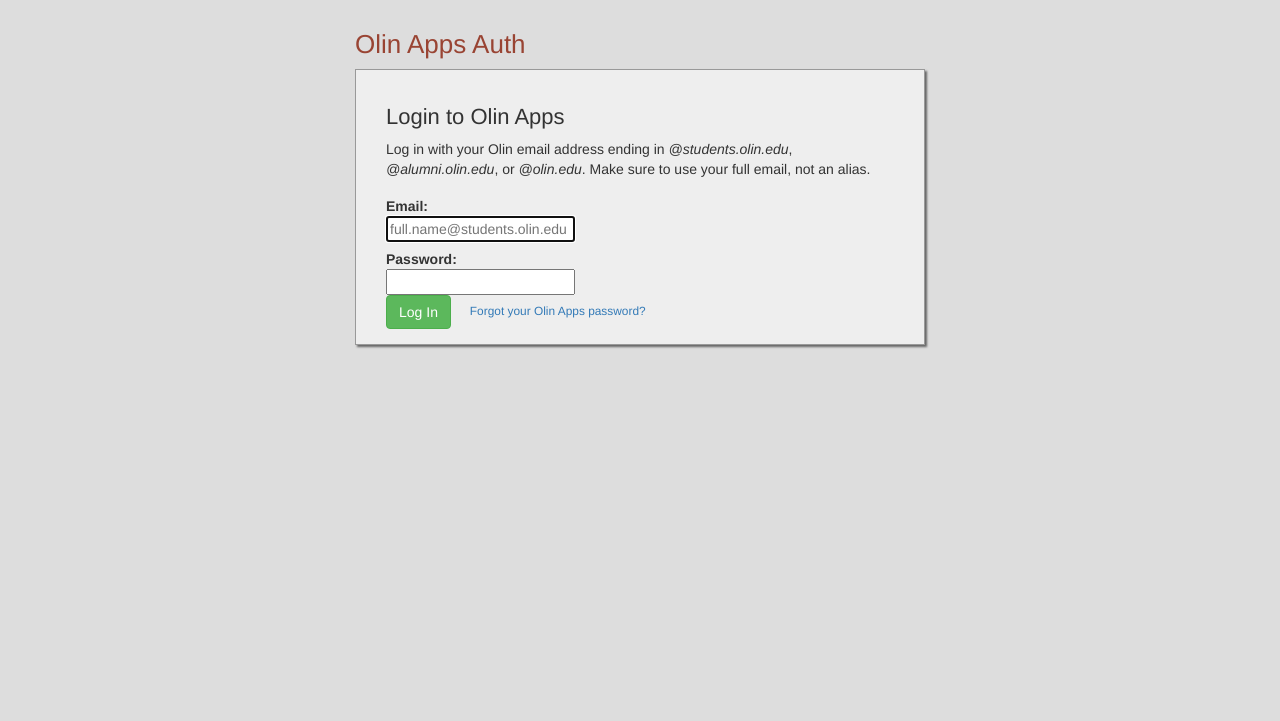
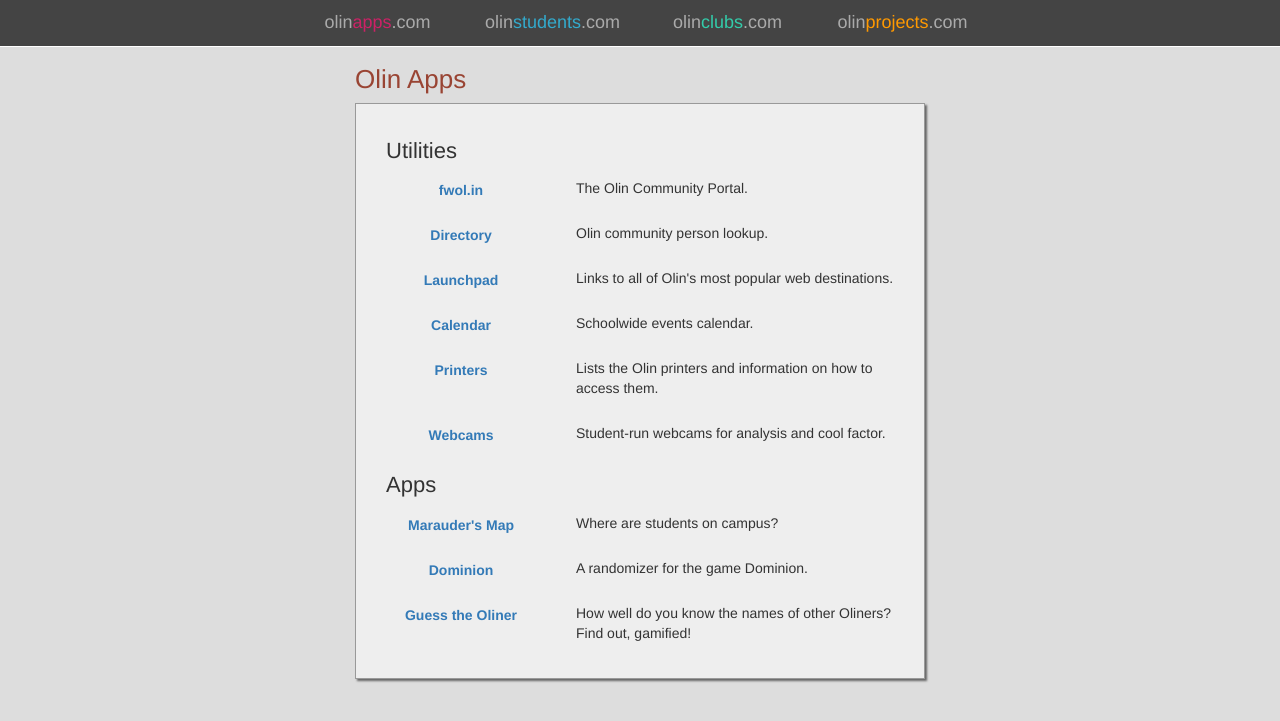
Before and after one commit to olin/olinapps, a Flask app: page / in a window 1280 px wide. Shown: the top 721 px of the page. Run offline with Flask 2, Linux system fonts and the light colour scheme; parts of the project's set-up code (start-up, migrations or seed data) failed here and were passed over; some libraries are stand-ins or nearby versions.

Commit message:
olinapps.com

```diff
--- a/app.py
+++ b/app.py
@@ -131,7 +131,7 @@
 @app.route('/')
 def route_index():
   user = get_session_user()
-  return render_template('login.html',
+  return render_template('index.html',
     external=request.args.get('external'),
     user=user)
 
@@ -157,14 +157,20 @@
   else:
     return redirect('/?external=%s' % request.args.get('callback'))
 
-@app.route('/login', methods=['POST'])
+@app.route('/login', methods=['GET', 'POST'])
 def route_login():
-  # Normalize username.
-  username = request.form.get('email')
-  if not username:
+  if request.method == 'GET':
+    user = get_session_user()
     return render_template('login.html',
       external=request.args.get('external'),
-      message="Please enter an email address.")
+      user=user)
+  # Normalize username.
+  else:
+    username = request.form.get('email')
+    if not username:
+      return render_template('login.html',
+        external=request.args.get('external'),
+        message="Please enter an email address.")
 
   # Check for canonical emails.
   if email_domain_part(username) not in ['olin.edu', 'students.olin.edu', 'alumni.olin.edu']:
--- a/static/style.css
+++ b/static/style.css
@@ -1,5 +1,5 @@
 .container-fluid { max-width: 600px; margin-left: auto; margin-right: auto;}
-body { background: #ddd; padding-top: 30px;}
+body { background: #ddd; padding-bottom: 30px; }
 
 h1 { margin: 0 0 10px; font-size: 26px; font-weight: normal; }
 h1 a { color: #943; }
@@ -9,3 +9,17 @@
 
 #body { border: 1px solid #999; background: #eee; box-shadow: #666 2px 2px 2px;
 padding: 15px 30px;}
+
+header { overflow: auto; font-size: 18px;
+  color: #aaa; border: none; background: #444; border-bottom: 1px solid #fff;
+  padding: 0 0; margin-bottom: 18px;}
+#olinstar, #olinstar li { display: block; margin: 0; padding: 0; list-style: none; }
+#olinstar { overflow: auto; max-width: 700px; margin: 0 auto; }
+#olinstar a { text-decoration: none; color: inherit; padding: 10px; display: block; }
+#olinstar a:hover { color: white; background: #555; }
+#olinstar li { float: left; width: 25%; text-align: center; }
+#olinstar b { font-weight: normal; }
+#olinstar .apps b { color: #C26;}
+#olinstar .students b { color: #3AC;}
+#olinstar .clubs b { color: #3CA;}
+#olinstar .projects b { color: #F90;}
--- /dev/null
+++ b/templates/index.html
@@ -0,0 +1,25 @@
+{% extends "layout.html" %}
+{% block body %}
+
+<style>
+#page-projects p { padding: 5px 0 10px 190px; }
+#page-projects a { width: 150px; margin-left: -190px; float: left; margin-top: -5px; }
+#page-projects p, #page-projects h2 { clear: left; }
+</style>
+
+<div id="page-projects">
+  <h2>Utilities</h2>
+
+  <p><a href="http://fwol.in/" class="btn"><b>fwol.in</b></a> The Olin Community Portal.</p>
+  <p><a href="http://fwol.in/directory/" class="btn"><b>Directory</b></a> Olin community person lookup.</p>
+  <p><a href="http://fwol.in/launchpad/" class="btn"><b>Launchpad</b></a> Links to all of Olin's most popular web destinations.</p>
+  <p><a href="http://fwol.in/calendar/" class="btn"><b>Calendar</b></a>Schoolwide events calendar.</p>
+  <p><a href="http://printers.olinapps.com" class="btn"><b>Printers</b></a> Lists the Olin printers and information on how to access them.</p>
+  <p><a href="http://webcams.olinapps.com/" class="btn"><b>Webcams</b></a> Student-run webcams for analysis and cool factor.</p>
+
+  <h2>Apps</h2>
+  <p><a href="http://map.olinapps.com" class="btn"><b>Marauder's Map</b></a>Where are students on campus?</p>
+  <p><a href="http://dominion.olinapps.com" class="btn"><b>Dominion</b></a> A randomizer for the game Dominion.</p>
+  <p><a href="http://guess.olinapps.com" class="btn"><b>Guess the Oliner</b></a> How well do you know the names of other Oliners? Find out, gamified!</p>
+</div>
+{% endblock %}
--- a/templates/layout.html
+++ b/templates/layout.html
@@ -2,14 +2,24 @@
 
 <html>
   <head>
-    <title>Login to Olin Apps</title>
+    <title>Olin Apps</title>
     <meta name="viewport" content="width=device-width, initial-scale=1.0, maximum-scale=1.0">
     <link href="//netdna.bootstrapcdn.com/twitter-bootstrap/2.2.1/css/bootstrap-combined.min.css" rel="stylesheet">
     <link href="/static/style.css" rel="stylesheet">
   </head>
   <body>
+    <header>
+      <ul id="olinstar">
+        <li class="apps"><a href="//olinapps.com/">olin<b>apps</b>.com</a></li>
+        <li class="students"><a href="//olinstudents.com/">olin<b>students</b>.com</a></li>
+        <li class="clubs"><a href="//olinclubs.com/">olin<b>clubs</b>.com</a></li>
+        <li class="projects"><a href="//olinprojects.com/">olin<b>projects</b>.com</a></li>
+      </ul>
+    </header>
+
     <div class="container-fluid">
-      <h1><a href="/">Olin Apps Auth</a></h1>
+
+      <h1><a href="/">Olin Apps</a></h1>
       <div id="body">
         {% block body %}{% endblock %}
       </div>
```
